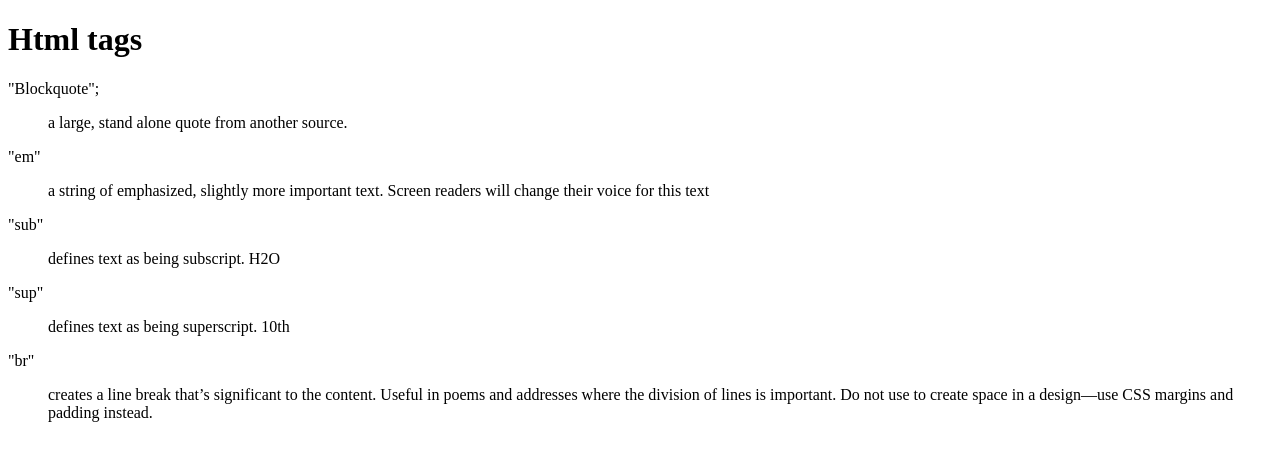
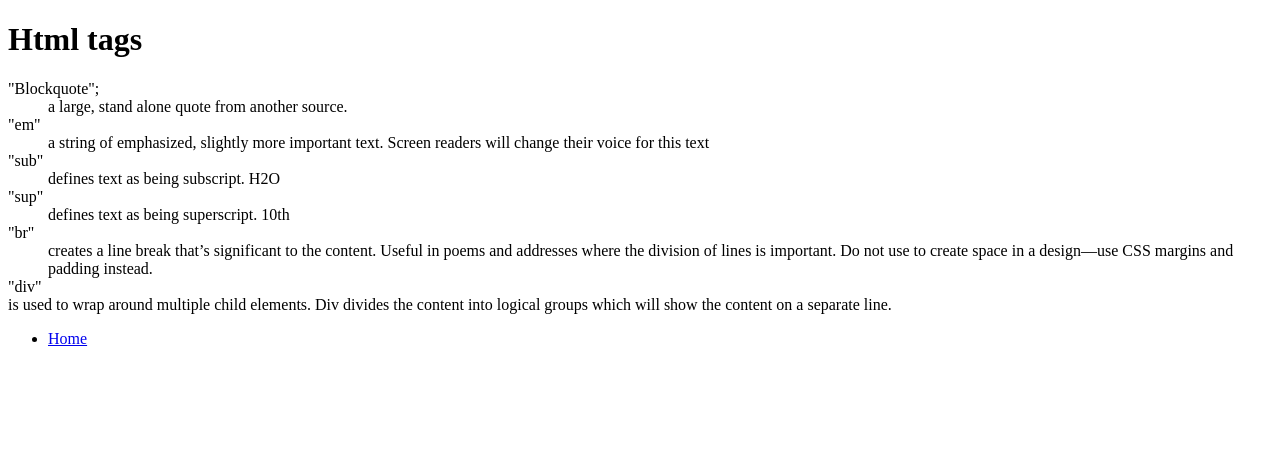
Before and after one commit to dhar0017/dhar0017.github.io, a plain HTML site: page html-assignment/notes.html in a window 1280 px wide. Drawn offline with Linux system fonts and the light colour scheme.

Commit message:
submit my file

```diff
--- /dev/null
+++ b/html-assignment/css.css
@@ -0,0 +1,54 @@
+css
+Copy code
+/* Inheritance */
+body {
+    font-family: Arial, sans-serif;
+    font-size: 18px;
+}
+
+/* Select multiple elements */
+header, footer {
+    background-color: lightblue;
+}
+
+/* Class selector */
+.site-title {
+    color: blue;
+}
+
+/* ID selector */
+#my-image {
+    box-shadow: 0 0 2px 1px black;
+}
+
+/* Styling the list */
+ul {
+    list-style-type: square;
+}
+
+/* Using nth-child selector */
+li:nth-child(odd) {
+    background-color: lightgray;
+}
+
+/* Styling the navigation */
+nav ul {
+    list-style: none;
+    padding: 0;
+}
+
+nav ul li a {
+    text-decoration: none;
+}
+
+nav ul li a {
+    background-color: lightblue;
+    border: 1px solid blue;
+    padding: 5px 10px;
+}
+
+nav ul li a:hover,
+nav ul li a:focus {
+    background-color: blue;
+    color: white;
+}
--- a/html-assignment/notes.html
+++ b/html-assignment/notes.html
@@ -9,28 +9,37 @@
             <h1>Html tags</h1>
             <dl>
                 <dt>"Blockquote";</dt>
-                <dd><p>
+                <dd>
                     a large, stand alone quote from another source.
-                </p></dd>
+                </dd>
                 <dt> "em"</dt>
-                <dd><p>
+                <dd>
                     a string of emphasized, slightly more important text. Screen readers will change their voice for this text
-                </p></dd>
+                </dd>
                 <dt>"sub"</dt>
-                <dd><p>
+                <dd>
                     defines text as being subscript. H2O
 
-                </p></dd>
+                </dd>
                 <dt> "sup"</dt>
-                <dd><p>
+                <dd>
                     defines text as being superscript. 10th
-                </p></dd>
+                </dd>
                 <dt>"br"</dt>
-                <dd><p>
+                <dd>
                     creates a line break that’s significant to the content. Useful in poems and addresses where the division of lines is important. Do not use to create space in a design—use CSS margins and padding instead.
-                </p></dd>
+                </dd>
+                <dt>"div"</dt>
+                is used to wrap around multiple child elements. Div divides the content into logical groups which will show the content on a separate line.
 
             </dl>
+              <ul>
+                <nav>
+                <li>
+                  <a href="index.html">Home</a>
+                </nav>
+                </li>
+              </ul>
 
 
 
```
Also changed, not shown: html-assignment/index.html (+14 -9 lines), 1 other file.
